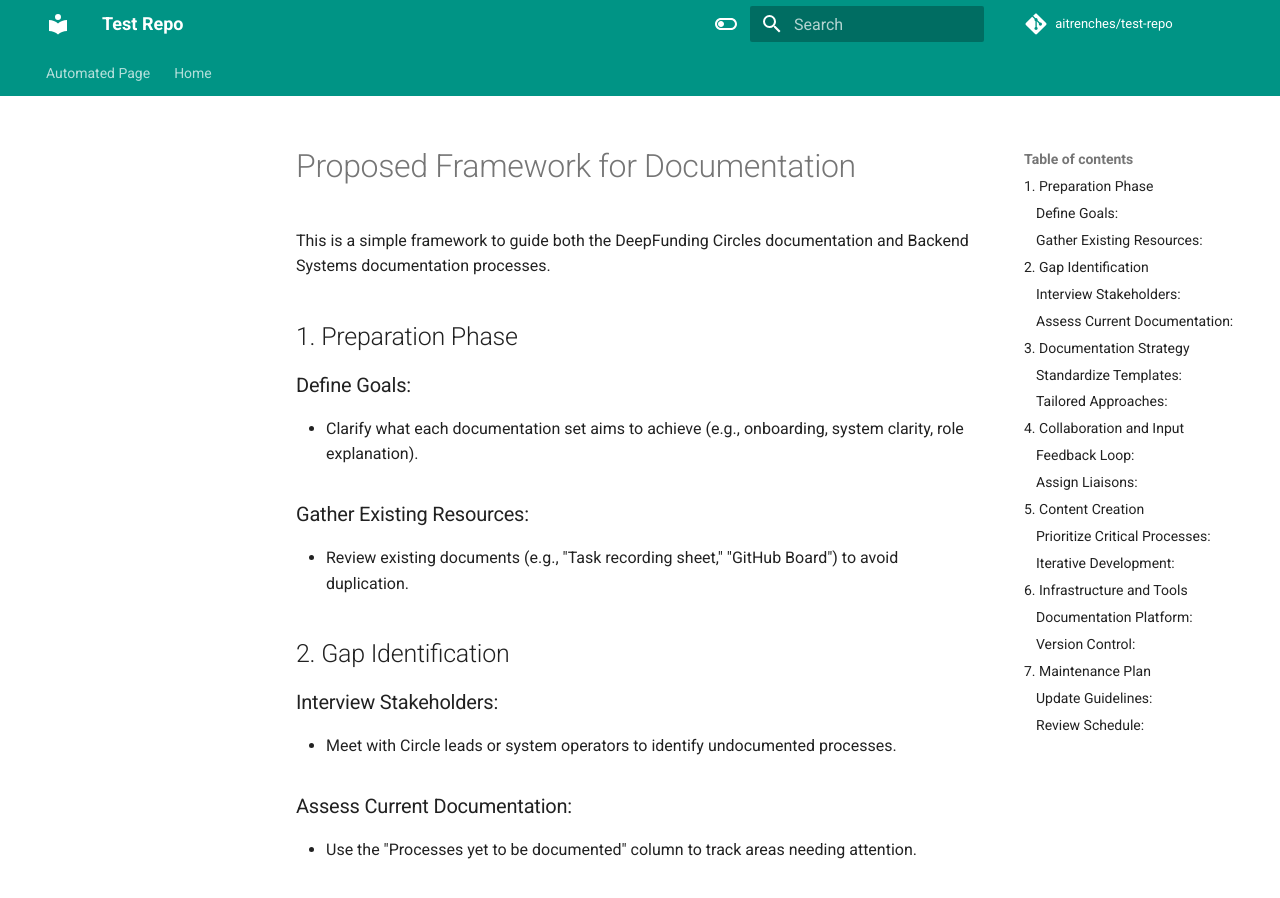
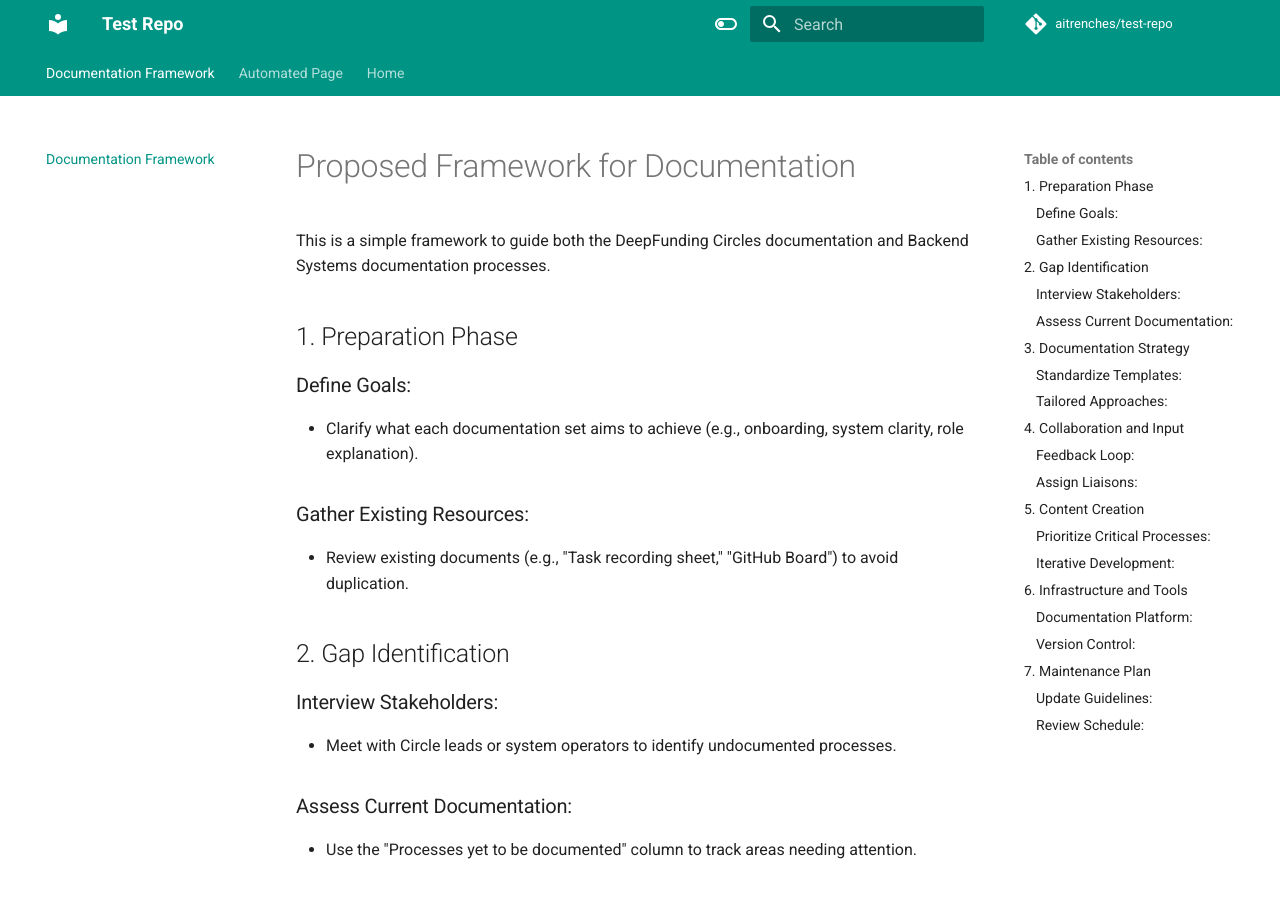
Before and after one commit to aitrenches/test-repo, an MkDocs documentation site: the page built from docs/documentation-framework.md, in a window 1280 px wide and 900 px high. Built offline with MkDocs 1.6.1 and Material for MkDocs 9.7.7, drawn with Linux system fonts in a browser that asks for light colours; comment, search, counter and statistics services are not loaded.

Commit message:
Update navigation: add Documentation Framework

```diff
--- a/mkdocs.yml
+++ b/mkdocs.yml
@@ -51,5 +51,6 @@ markdown_extensions:
       emoji_generator: !!python/name:materialx.emoji.to_svg
 
 nav:
+  - Documentation Framework: documentation-framework.md
   - Automated Page: auto_page.md
   - Home: index.md
```
